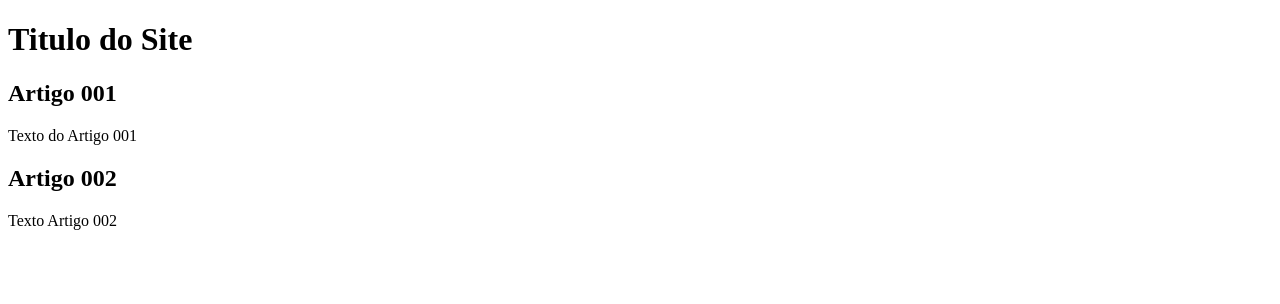
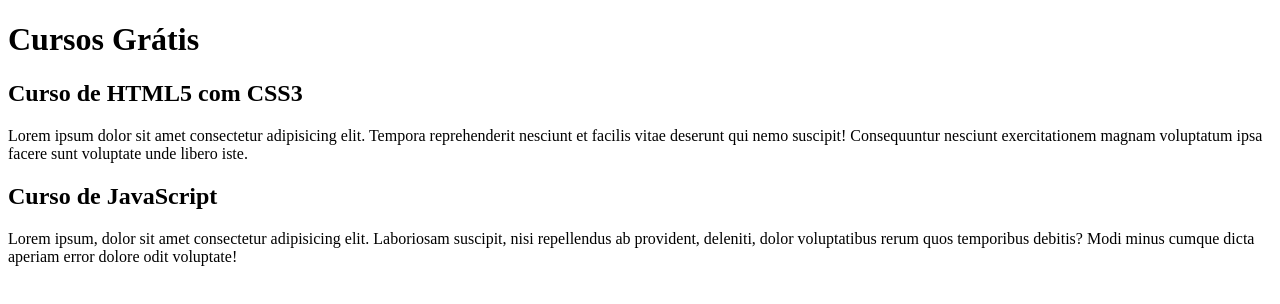
Before and after one commit to LucasdcMatias/projeto-site, a plain HTML site: page index.html in a window 1280 px wide. Drawn offline with Linux system fonts and the light colour scheme.

Commit message:
comecei a escrever o conteudo

```diff
--- a/index.html
+++ b/index.html
@@ -8,15 +8,15 @@
 <body>
     <main>
         <header>
-            <h1>Titulo do Site</h1>
+            <h1>Cursos Grátis</h1>
         </header>
         <article>
-            <h2>Artigo 001</h2>
-            <p>Texto do Artigo 001</p>
+            <h2>Curso de HTML5 com CSS3</h2>
+            <p>Lorem ipsum dolor sit amet consectetur adipisicing elit. Tempora reprehenderit nesciunt et facilis vitae deserunt qui nemo suscipit! Consequuntur nesciunt exercitationem magnam voluptatum ipsa facere sunt voluptate unde libero iste.</p>
         </article>
         <article>
-            <h2>Artigo 002</h2>
-            <p>Texto Artigo 002</p>
+            <h2>Curso de JavaScript</h2>
+            <p>Lorem ipsum, dolor sit amet consectetur adipisicing elit. Laboriosam suscipit, nisi repellendus ab provident, deleniti, dolor voluptatibus rerum quos temporibus debitis? Modi minus cumque dicta aperiam error dolore odit voluptate!</p>
         </article>
     </main>
 </body>
```
